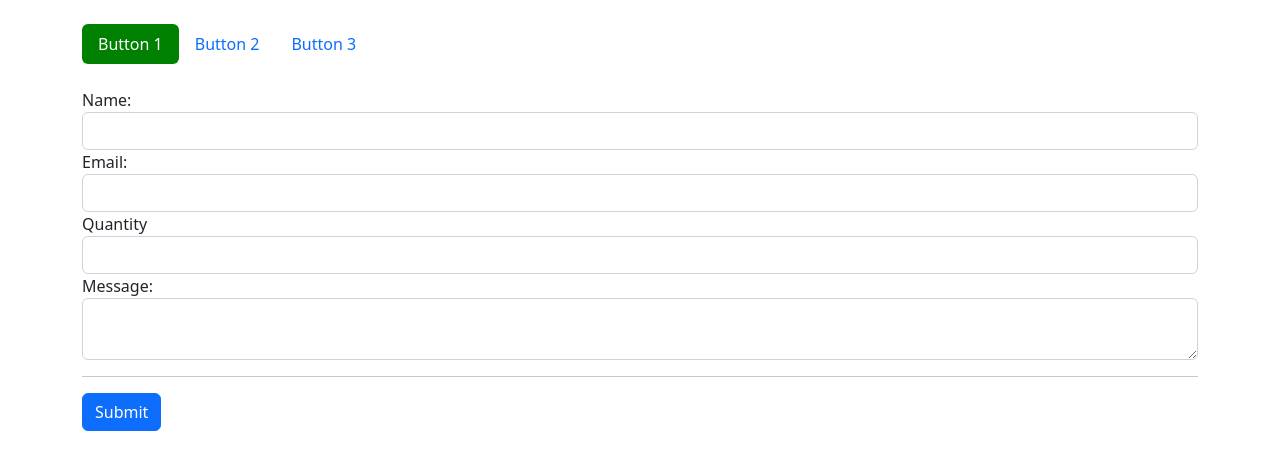
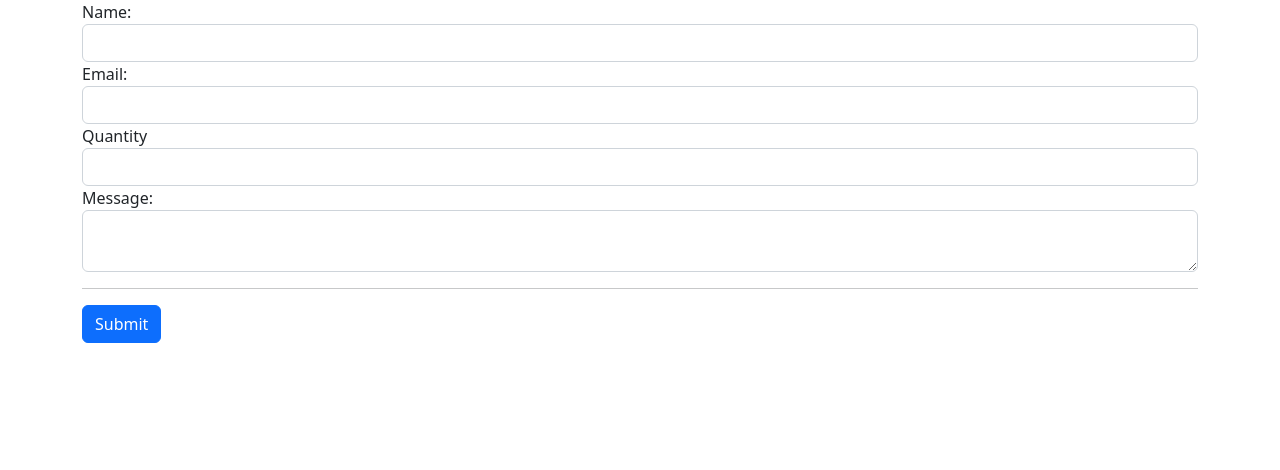
Before and after one commit to benwilhelm/yearup-2304--form-demo, a plain HTML site: page index.html in a window 1280 px wide. Drawn offline with nearby package versions, Linux system fonts and the light colour scheme.

Commit message:
remove custom styles

```diff
--- a/index.html
+++ b/index.html
@@ -9,26 +9,9 @@
       rel="stylesheet"
       href="https://cdn.jsdelivr.net/npm/bootstrap@5.2.3/dist/css/bootstrap.min.css"
     />
-    <link
-      rel="stylesheet"
-      href="https://cdn.jsdelivr.net/npm/bootstrap-icons@1.3.0/font/bootstrap-icons.css"
-    />
-    <link rel="stylesheet" href="styles.css" />
   </head>
   <body>
     <div class="container">
-      <ul class="nav nav-pills my-4">
-        <li class="nav-item">
-          <a href="#" class="nav-link active">Button 1</a>
-        </li>
-        <li class="nav-item">
-          <a href="#" class="nav-link">Button 2</a>
-        </li>
-        <li class="nav-item">
-          <a href="#" class="nav-link">Button 3</a>
-        </li>
-      </ul>
-
       <form action="/my-form-handling-page" method="get">
         <div class="form-group">
           <label for="name">Name:</label>
@@ -53,7 +36,5 @@
         <button class="btn btn-primary" type="submit">Submit</button>
       </form>
     </div>
-
   </body>
-
-  </html>
+</html>
--- a/styles.css
+++ /dev/null
@@ -1,3 +0,0 @@
-.nav .nav-link.active {
-  background-color: green;
-}
```
